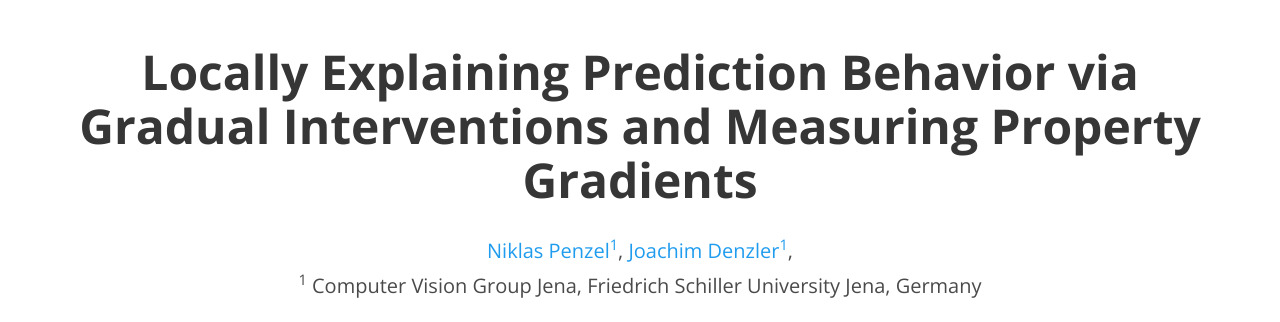
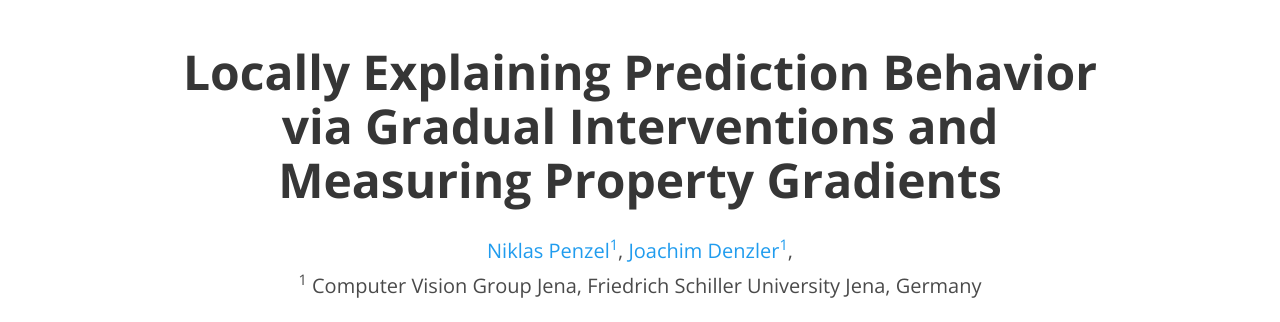
Before and after one commit to PropGrad/PropGrad.github.io, a plain HTML site: page index.html in a window 1280 px wide. Shown: the part 64-386 px from the top of the page. Drawn offline with Linux system fonts and the light colour scheme; files whose address does not match are found by name.

Commit message:
better line breaks

```diff
--- a/index.html
+++ b/index.html
@@ -146,7 +146,7 @@ span.linenos.special { color: #000000; background-color: #ffffc0; padding-left:
       <div class="container is-max-widescreen">
         <div class="columns is-centered">
           <div class="column has-text-centered">
-              <h1 class="title is-1 publication-title"><b>Locally Explaining Prediction Behavior via Gradual Interventions and Measuring Property Gradients</b></h1>
+              <h1 class="title is-1 publication-title"><b>Locally Explaining Prediction Behavior <br>via Gradual Interventions and <br>Measuring Property Gradients</b></h1>
             <div class="is-size-5 publication-authors">
               <span class="author-block">
                 <a href="https://scholar.google.com/citations?user=s9bfMqEAAAAJ&hl=en">Niklas Penzel<sup><small>1</small></sup></a>,
```
